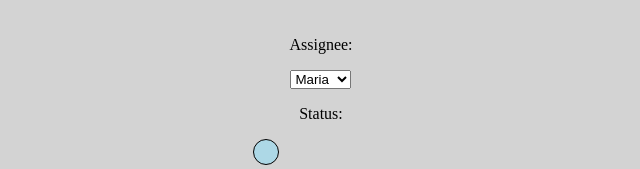
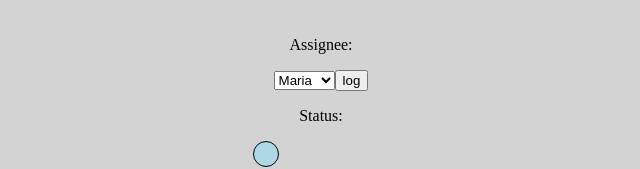
Before and after one commit to semidashka/super-cleaner, a Next.js app: page /rooms in a window 1280 px wide. Shown: the part 120-289 px from the top of the page, without its empty margins (319-959 px from the left). Built offline with nearby package versions, Linux system fonts and the light colour scheme.

Commit message:
added room assignment#

```diff
--- a/pages/rooms/index.js
+++ b/pages/rooms/index.js
@@ -8,6 +8,7 @@ import StatusCircle from '../../components/StatusCircle';
 export default function Room(roomId) {
   const rooms = useStore(state => state.rooms);
   const flatmates = useStore(state => state.flatmates);
+  const assignRoom = useStore(state => state.assignRoom);
 
   return (
     <>
@@ -18,13 +19,18 @@ export default function Room(roomId) {
           <p>Assignee:</p>
           <select
             onChange={event => {
-              rooms[0].assigneeID = event.target.value;
+              assignRoom(rooms[0].id, event.target.value);
+              console.log(rooms[0]); // Why assigneeId output in console does not change?
+              console.log(flatmates);
             }}
           >
             {flatmates.map(flatmate => (
-              <option value={flatmate.id}>{flatmate.name}</option>
+              <option key={flatmate.id} value={flatmate.id}>
+                {flatmate.name}
+              </option>
             ))}
           </select>
+          <button onClick={() => console.log(rooms)}>log</button>
         </div>
         <div>
           <p>Status:</p>
--- a/src/useStore.js
+++ b/src/useStore.js
@@ -4,9 +4,9 @@ import { nanoid } from 'nanoid';
 const useStore = create(set => {
   return {
     rooms: [
-      { name: 'Kitchen', id: nanoid(), assigneeId: null, status: true },
-      { name: 'Bathroom', id: nanoid(), assigneeId: null, status: false },
-      { name: 'Hall', id: nanoid(), assigneeId: null, status: false },
+      { name: 'Kitchen', id: '001', assigneeId: null, status: true },
+      { name: 'Bathroom', id: '002', assigneeId: null, status: false },
+      { name: 'Hall', id: '003', assigneeId: null, status: false },
       { name: 'Living-room', id: nanoid(), assigneeId: null, status: false },
     ],
     flatmates: [
@@ -17,12 +17,12 @@ const useStore = create(set => {
       },
       {
         name: 'Eugen',
-        id: nanoid(),
+        id: '888',
         photo: `https://randomuser.me/api/portraits/men/7.jpg`,
       },
       {
         name: 'Daria',
-        id: nanoid(),
+        id: '555',
         photo: `https://randomuser.me/api/portraits/women/8.jpg`,
       },
       {
@@ -31,6 +31,19 @@ const useStore = create(set => {
         photo: `https://sm.mashable.com/t/mashable_sea/photo/default/man-fakes-death-cat-q6u_2z9w.1248.png`,
       },
     ],
+    assignRoom: (editedRoomId, flatmateId) => {
+      set(state => {
+        return {
+          rooms: [
+            ...state.rooms.filter(room => room.id !== editedRoomId),
+            {
+              ...state.rooms.find(room => room.id === editedRoomId),
+              assigneeId: flatmateId,
+            },
+          ],
+        };
+      });
+    },
     addTodo: name => {
       set(state => {
         return { todos: [...state.todos, { name, id: nanoid() }] };
@@ -47,7 +60,6 @@ const useStore = create(set => {
           todos: state.todos.map(todo =>
             todo.id === id ? { ...todo, isChecked: !todo.isChecked } : todo
           ),
-          assignedRooms: flatmateId => set(state => {}),
         };
       });
     },
```
